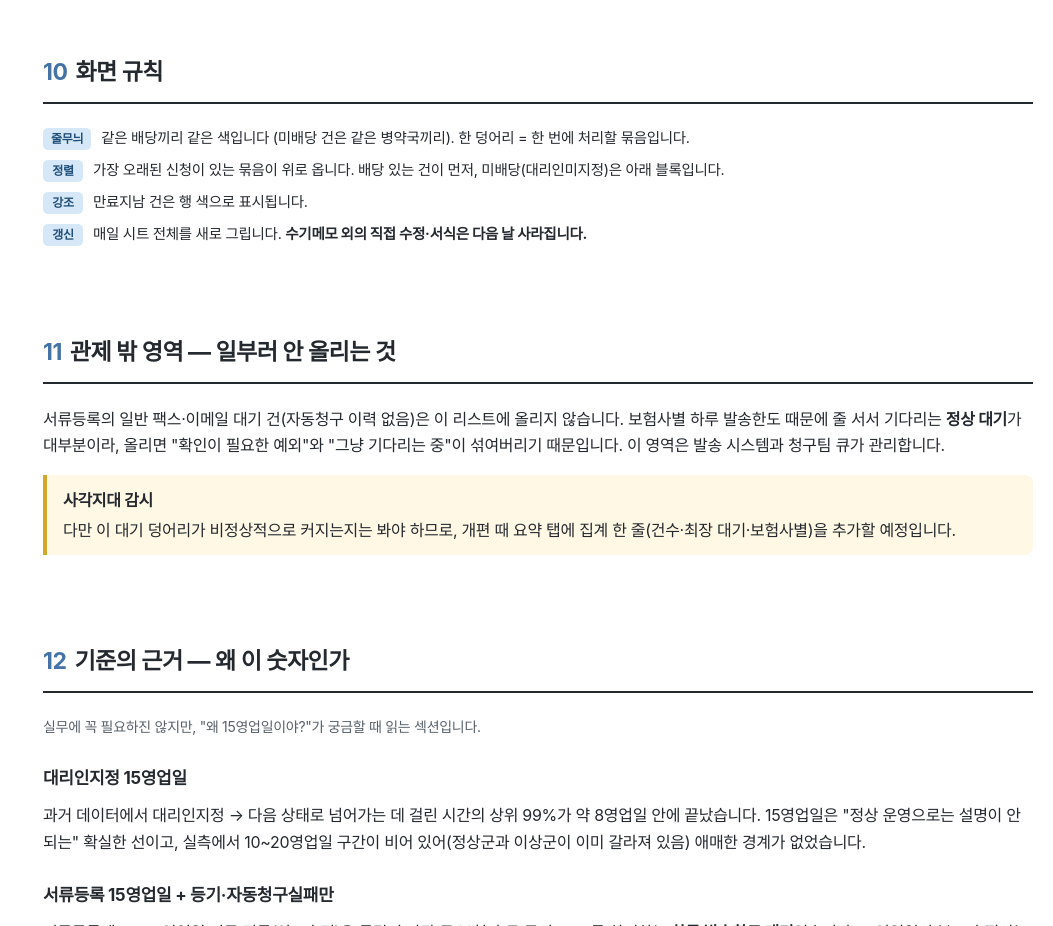
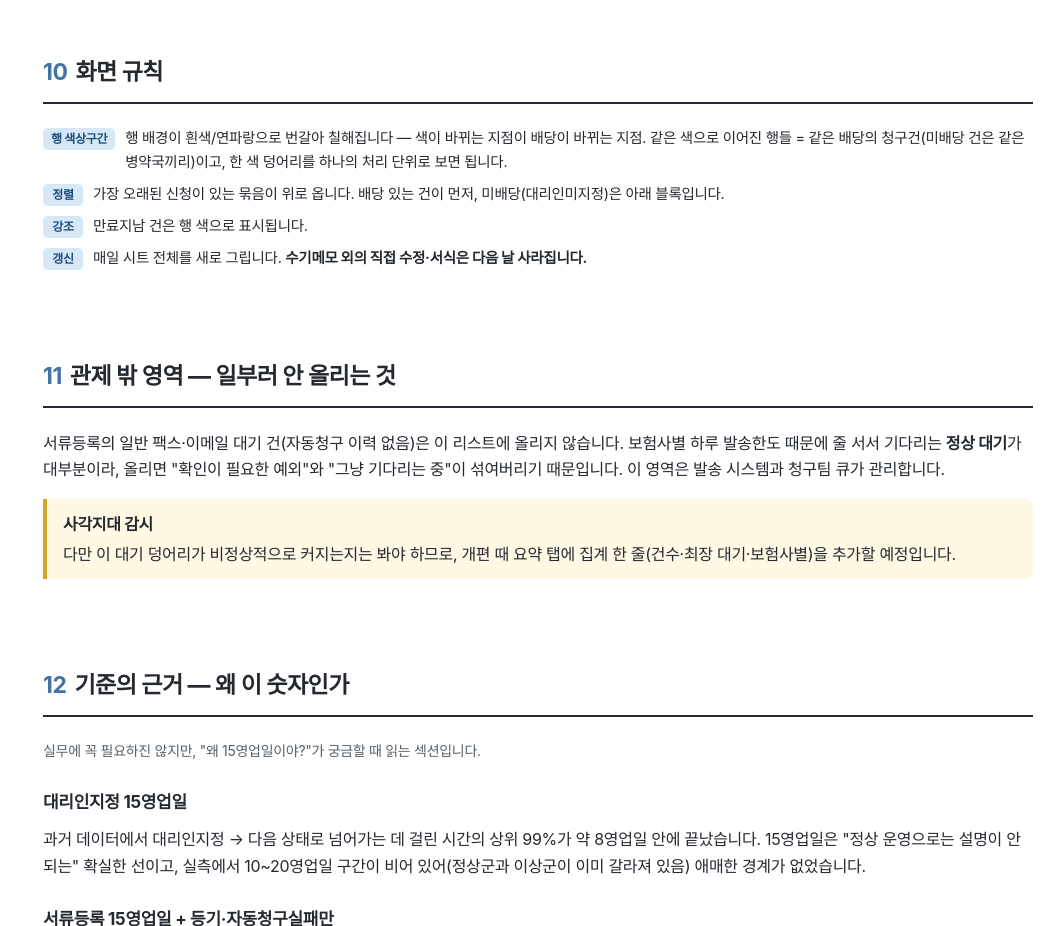
Before and after one commit to gwson94/hospital-refund-ops-guide, a plain HTML site: page status-aging.html in a window 1280 px wide. Shown: the part 5880-6806 px from the top of the page, without its empty margins (227-1280 px from the left). Drawn offline with Linux system fonts and the light colour scheme.

Commit message:
docs: 줄무늬 → 행 색상구간 — 명칭·설명 구체화
Co-Authored-By: Claude Fable 5 <noreply@anthropic.com>

```diff
--- a/status-aging.html
+++ b/status-aging.html
@@ -240,7 +240,7 @@
 
 <section id="screen-rules">
   <h2><span class="no">10</span>화면 규칙</h2>
-  <div class="kv"><span class="k">줄무늬</span><span>같은 배당끼리 같은 색입니다 (미배당 건은 같은 병약국끼리). 한 덩어리 = 한 번에 처리할 묶음입니다.</span></div>
+  <div class="kv"><span class="k">행 색상구간</span><span>행 배경이 흰색/연파랑으로 번갈아 칠해집니다 — 색이 바뀌는 지점이 배당이 바뀌는 지점. 같은 색으로 이어진 행들 = 같은 배당의 청구건(미배당 건은 같은 병약국끼리)이고, 한 색 덩어리를 하나의 처리 단위로 보면 됩니다.</span></div>
   <div class="kv"><span class="k">정렬</span><span>가장 오래된 신청이 있는 묶음이 위로 옵니다. 배당 있는 건이 먼저, 미배당(대리인미지정)은 아래 블록입니다.</span></div>
   <div class="kv"><span class="k">강조</span><span>만료지남 건은 행 색으로 표시됩니다.</span></div>
   <div class="kv"><span class="k">갱신</span><span>매일 시트 전체를 새로 그립니다. <b>수기메모 외의 직접 수정·서식은 다음 날 사라집니다.</b></span></div>
```
